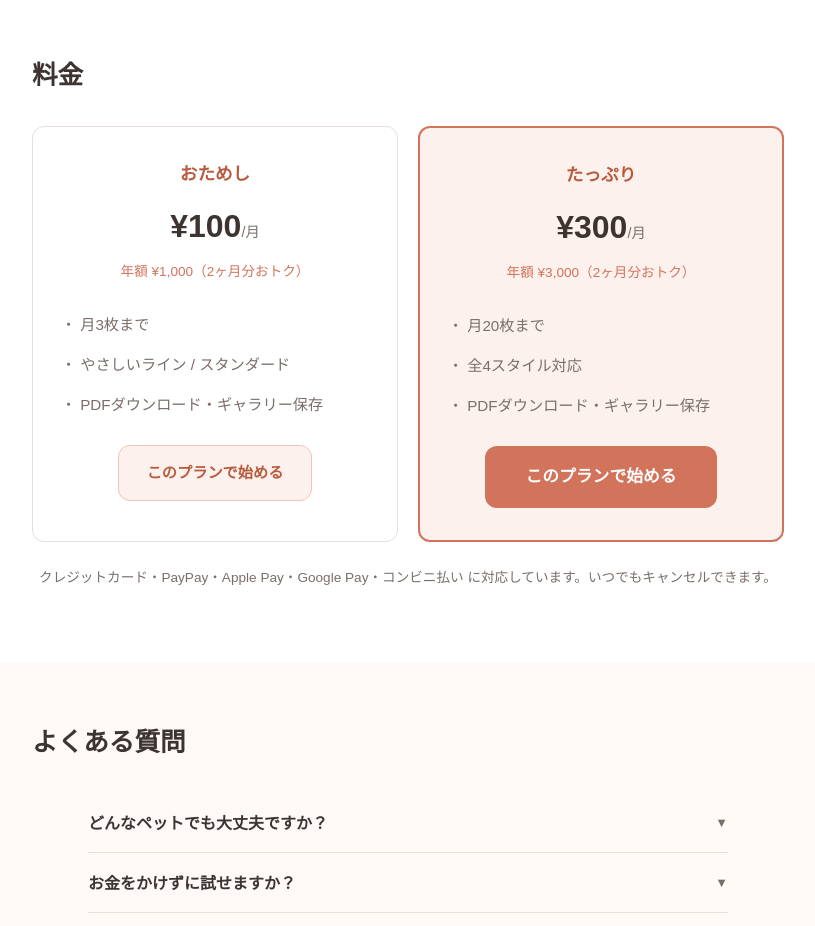
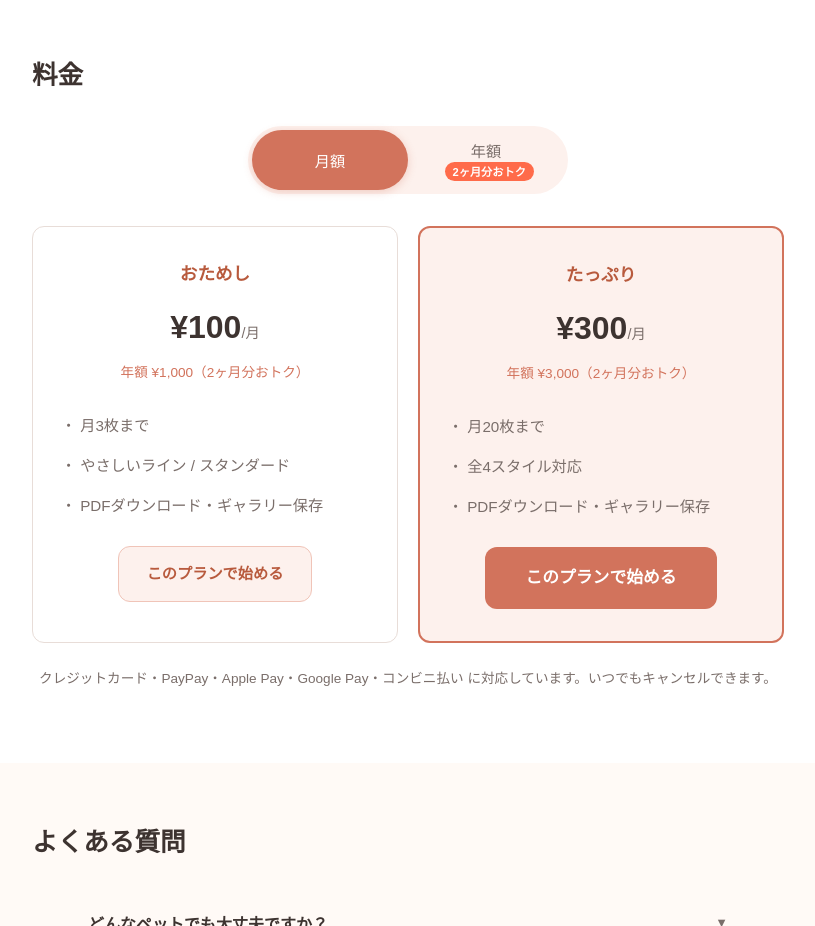
Before and after one commit to 2525nxrei-spec/nuriel, a plain HTML site: page public/index.html in a window 1280 px wide. Shown: the part 1960-2886 px from the top of the page, without its empty margins (232-1047 px from the left). Drawn offline with Linux system fonts and the light colour scheme; a web font is replaced by a local one.

Commit message:
年額/月額切り替えUI追加

```diff
--- a/public/css/app.css
+++ b/public/css/app.css
@@ -700,6 +700,51 @@ img { max-width: 100%; height: auto; display: block; }
   opacity: 0.8;
   margin-top: 0.5rem;
 }
+/* --- 月額/年額切り替えトグル（アプリ内） --- */
+.billing-toggle {
+  display: flex;
+  justify-content: center;
+  gap: 0;
+  margin: 0 auto 1.25rem;
+  background: var(--primary-pale, #FDF1ED);
+  border-radius: 999px;
+  padding: 4px;
+  max-width: 300px;
+}
+.billing-toggle-btn {
+  flex: 1;
+  padding: 0.5rem 1rem;
+  font-size: 0.85rem;
+  font-weight: 500;
+  font-family: inherit;
+  border: none;
+  border-radius: 999px;
+  background: transparent;
+  color: var(--warm-gray, #7A6E6A);
+  cursor: pointer;
+  transition: all 0.25s ease;
+}
+.billing-toggle-btn.active {
+  background: var(--primary, #D2735C);
+  color: #fff;
+  box-shadow: 0 2px 8px rgba(210, 115, 92, 0.3);
+}
+.billing-badge {
+  display: inline-block;
+  margin-left: 0.3rem;
+  padding: 0.1rem 0.4rem;
+  font-size: 0.6rem;
+  font-weight: 700;
+  background: #FF6B4A;
+  color: #fff;
+  border-radius: 999px;
+  vertical-align: middle;
+}
+.billing-toggle-btn.active .billing-badge {
+  background: #fff;
+  color: var(--primary, #D2735C);
+}
+
 .plan-options {
   display: flex;
   flex-direction: column;
--- a/public/css/style.css
+++ b/public/css/style.css
@@ -412,6 +412,52 @@ img { max-width: 100%; height: auto; display: block; }
   padding: 4.5rem 0;
   background: #fff;
 }
+/* --- 月額/年額切り替えトグル --- */
+.billing-toggle {
+  display: flex;
+  justify-content: center;
+  gap: 0;
+  margin: 0 auto 2rem;
+  background: var(--primary-pale);
+  border-radius: 999px;
+  padding: 4px;
+  max-width: 320px;
+}
+.billing-toggle-btn {
+  flex: 1;
+  padding: 0.6rem 1.2rem;
+  font-size: 0.95rem;
+  font-weight: 500;
+  font-family: inherit;
+  border: none;
+  border-radius: 999px;
+  background: transparent;
+  color: var(--text-light);
+  cursor: pointer;
+  transition: all 0.25s ease;
+  position: relative;
+}
+.billing-toggle-btn.active {
+  background: var(--primary);
+  color: #fff;
+  box-shadow: 0 2px 8px rgba(210, 115, 92, 0.3);
+}
+.billing-badge {
+  display: inline-block;
+  margin-left: 0.4rem;
+  padding: 0.1rem 0.5rem;
+  font-size: 0.7rem;
+  font-weight: 700;
+  background: #FF6B4A;
+  color: #fff;
+  border-radius: 999px;
+  vertical-align: middle;
+}
+.billing-toggle-btn.active .billing-badge {
+  background: #fff;
+  color: var(--primary);
+}
+
 .pricing-grid {
   display: grid;
   grid-template-columns: 1fr;
--- a/public/index.html
+++ b/public/index.html
@@ -130,11 +130,17 @@
     <div class="container">
       <h2 class="section-title">料金</h2>
 
+      <!-- 月額/年額切り替えトグル -->
+      <div class="billing-toggle" id="lpBillingToggle">
+        <button class="billing-toggle-btn active" data-period="monthly">月額</button>
+        <button class="billing-toggle-btn" data-period="yearly">年額<span class="billing-badge">2ヶ月分おトク</span></button>
+      </div>
+
       <div class="pricing-grid">
         <div class="plan-card">
           <div class="plan-name">おためし</div>
-          <div class="plan-price">¥100<small>/月</small></div>
-          <div class="plan-annual">年額 ¥1,000（2ヶ月分おトク）</div>
+          <div class="plan-price" id="lpPriceOtameshi">¥100<small>/月</small></div>
+          <div class="plan-annual" id="lpAnnualOtameshi">年額 ¥1,000（2ヶ月分おトク）</div>
           <ul class="plan-features">
             <li>月3枚まで</li>
             <li>やさしいライン / スタンダード</li>
@@ -145,8 +151,8 @@
 
         <div class="plan-card popular">
           <div class="plan-name">たっぷり</div>
-          <div class="plan-price">¥300<small>/月</small></div>
-          <div class="plan-annual">年額 ¥3,000（2ヶ月分おトク）</div>
+          <div class="plan-price" id="lpPriceTappuri">¥300<small>/月</small></div>
+          <div class="plan-annual" id="lpAnnualTappuri">年額 ¥3,000（2ヶ月分おトク）</div>
           <ul class="plan-features">
             <li>月20枚まで</li>
             <li>全4スタイル対応</li>
@@ -412,6 +418,35 @@
     }, { threshold: 0.15 });
     document.querySelectorAll('.fade-in').forEach((el) => observer.observe(el));
 
+    /* 月額/年額切り替えトグル */
+    (function() {
+      var toggleBtns = document.querySelectorAll('#lpBillingToggle .billing-toggle-btn');
+      var priceOtameshi = document.getElementById('lpPriceOtameshi');
+      var priceOtameshiAnnual = document.getElementById('lpAnnualOtameshi');
+      var priceTappuri = document.getElementById('lpPriceTappuri');
+      var priceTappuriAnnual = document.getElementById('lpAnnualTappuri');
+
+      toggleBtns.forEach(function(btn) {
+        btn.addEventListener('click', function() {
+          toggleBtns.forEach(function(b) { b.classList.remove('active'); });
+          btn.classList.add('active');
+          var period = btn.dataset.period;
+
+          if (period === 'yearly') {
+            priceOtameshi.innerHTML = '¥1,000<small>/年</small>';
+            priceOtameshiAnnual.textContent = '月額換算 ¥83';
+            priceTappuri.innerHTML = '¥3,000<small>/年</small>';
+            priceTappuriAnnual.textContent = '月額換算 ¥250';
+          } else {
+            priceOtameshi.innerHTML = '¥100<small>/月</small>';
+            priceOtameshiAnnual.textContent = '年額 ¥1,000（2ヶ月分おトク）';
+            priceTappuri.innerHTML = '¥300<small>/月</small>';
+            priceTappuriAnnual.textContent = '年額 ¥3,000（2ヶ月分おトク）';
+          }
+        });
+      });
+    })();
+
     document.querySelectorAll('.faq-question').forEach((btn) => {
       btn.addEventListener('click', () => {
         const item = btn.closest('.faq-item');
```
Also changed, not shown: public/app.html (+10 -4 lines), public/js/app.js (+29 -1 lines).
